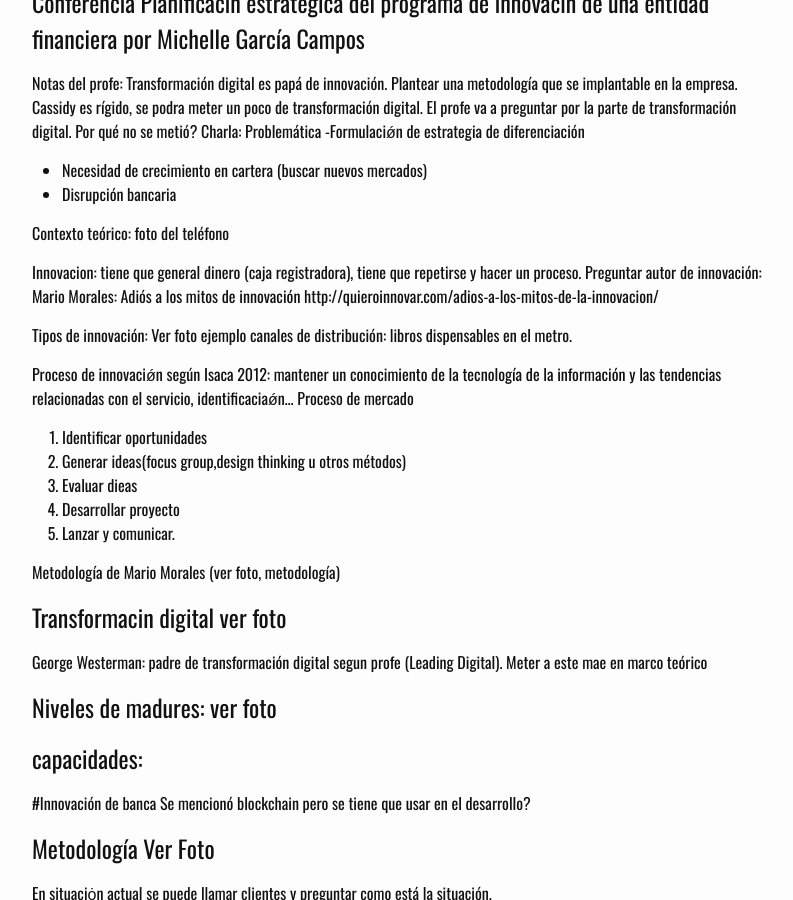
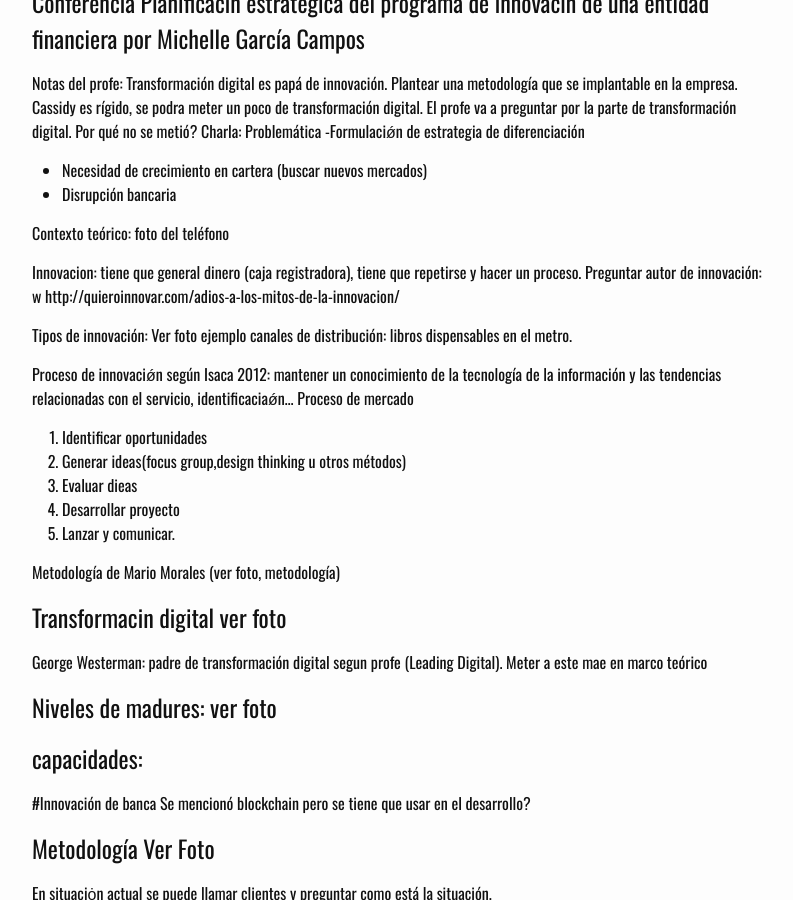
Before and after one commit to lucachaco/sourcequarter-lander, a Jekyll site: the page built from _posts/2017-08-03-bpm.md, in a window 1280 px wide and 900 px high, scrolled down 4365 px. Shown: the whole window, without its empty margins (238-1031 px from the left). Built offline with Jekyll 4.4.1, drawn with Linux system fonts in a browser that asks for light colours; our own code applies the rules of GitHub Pages for plain Markdown files.

Commit message:
Update 2017-08-03-bpm.md

```diff
--- a/_posts/2017-08-03-bpm.md
+++ b/_posts/2017-08-03-bpm.md
@@ -197,7 +197,7 @@ Problemática
 Contexto teórico: foto del teléfono
 
 Innovacion: tiene que general dinero (caja registradora), tiene que repetirse y hacer un proceso.
-Preguntar autor de innovación: Mario Morales: Adiós a los mitos de innovación
+Preguntar autor de innovación: w
 http://quieroinnovar.com/adios-a-los-mitos-de-la-innovacion/
 
 Tipos de innovación: Ver foto
```
